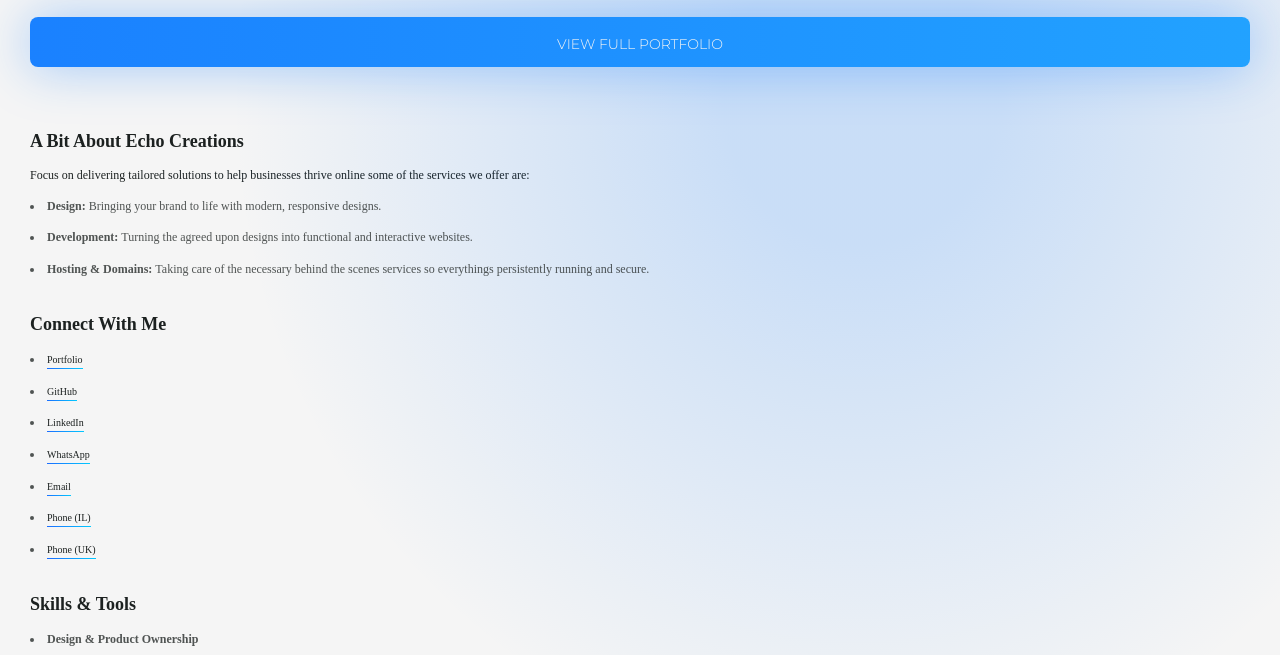
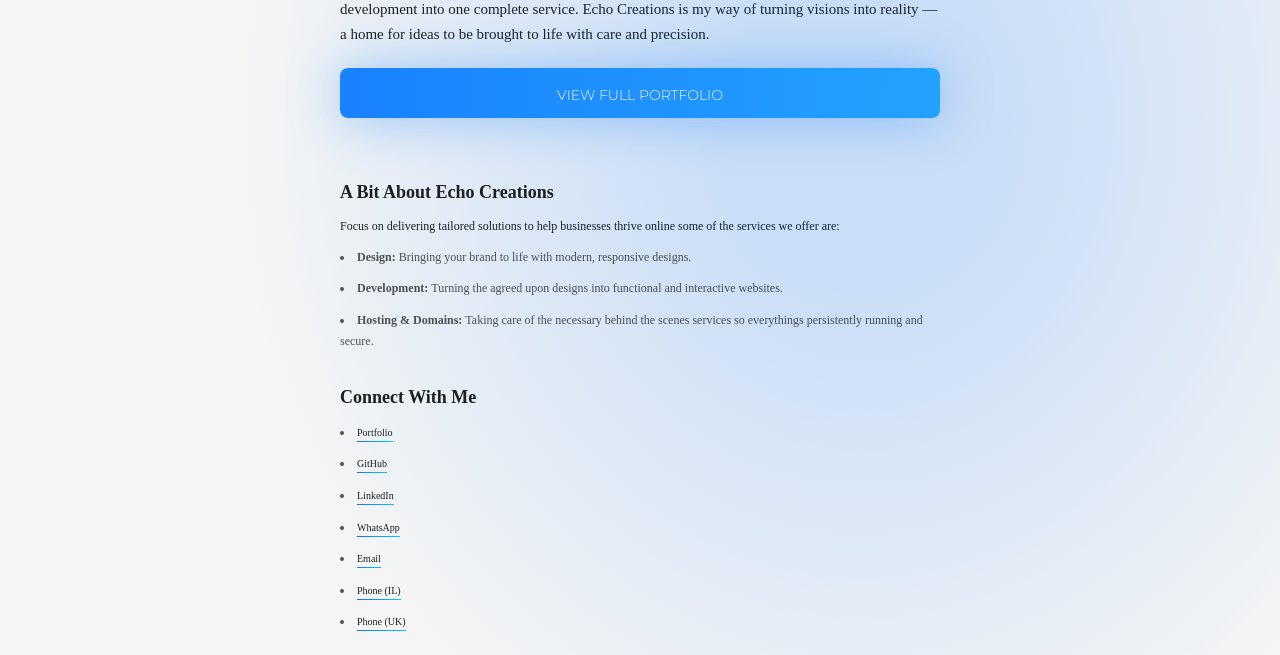
Before and after one commit to theLadEli/bc, a plain HTML site: page index.html in a window 1280 px wide. Shown: the part 267-922 px from the top of the page. Drawn offline with Linux system fonts and the light colour scheme; a web font is replaced by a local one.

Commit message:
Desktop optimised

```diff
--- a/index.html
+++ b/index.html
@@ -26,6 +26,8 @@
 </head>
 
 <body>
+
+    <div class="container">
 
     <div class="pfp">
         <img src="https://avatars.githubusercontent.com/u/77490592?v=4" alt="Eli Cohen">
@@ -111,6 +113,8 @@
             and make something amazing.</p>
     </footer>
 
+    </div>
+
 </body>
 
 </html>
--- a/style.css
+++ b/style.css
@@ -10,6 +10,12 @@ body {
     padding: 5.5rem 3rem 8rem;
     min-height: 100vh;
     background: radial-gradient(85.76% 85.76% at 67.27% 26.44%, rgba(26, 129, 255, 0.2) 12.5%, rgba(26, 129, 255, 0) 57.34%), #F5F5F5;
+    display: flex;
+    justify-content: center;
+}
+
+.container {
+    max-width: 600px !important;
     display: flex;
     flex-direction: column;
     gap: 3rem;
```
